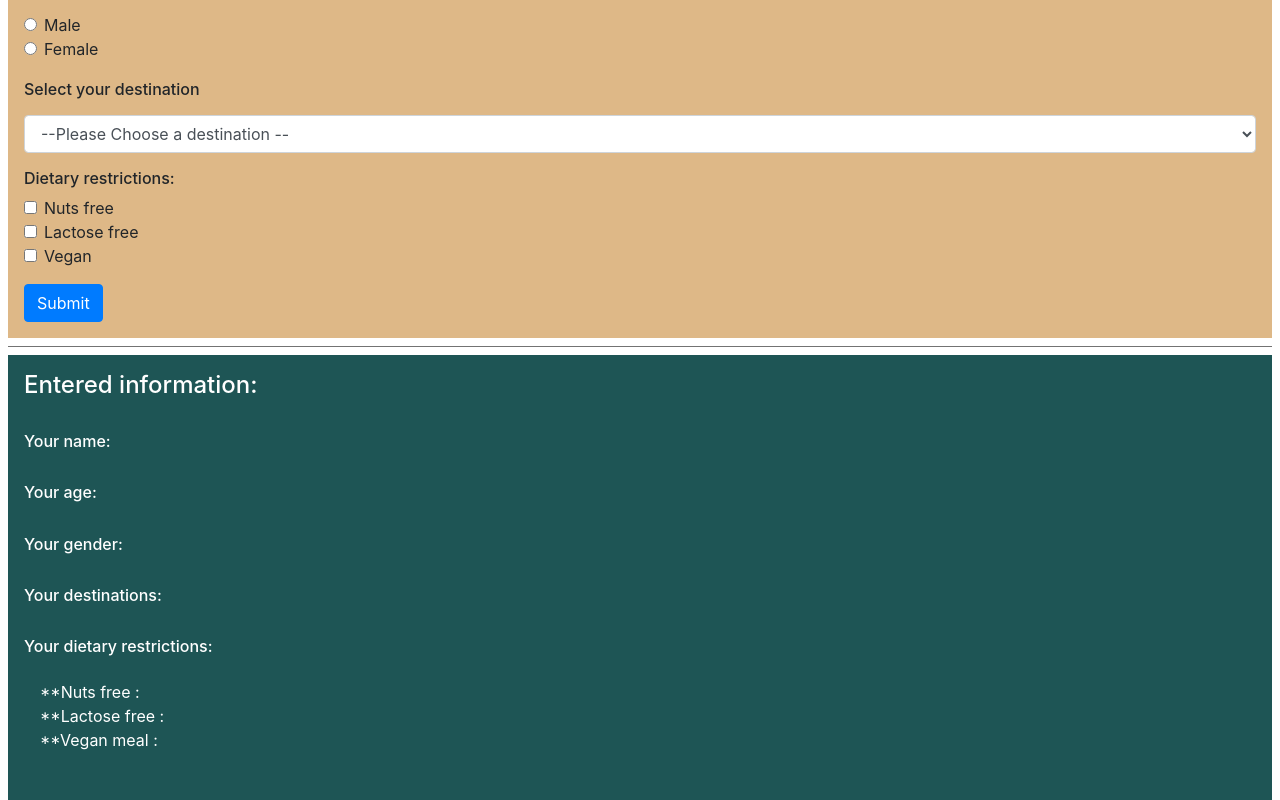
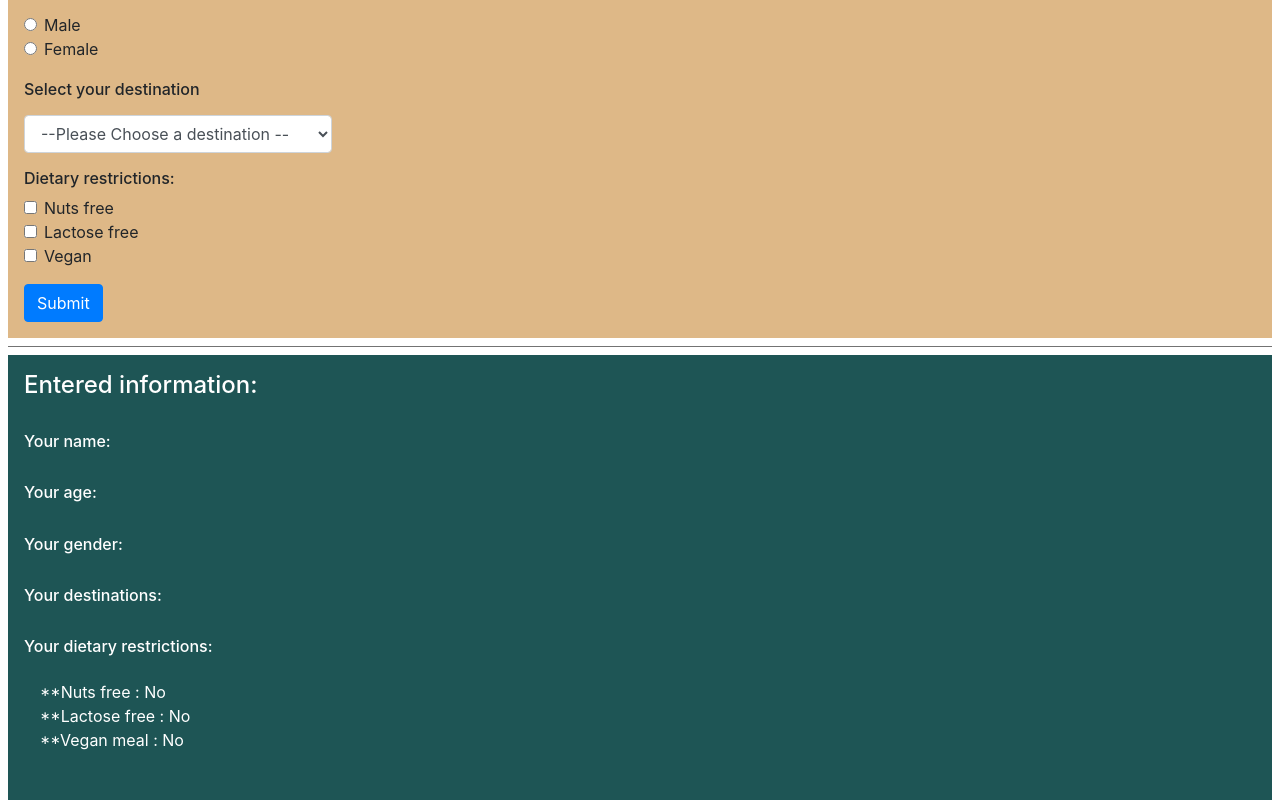
Before and after one commit to Rainstriker/OakCodeKata_codecamp_-6, a React (Create React App) app in the folder Project/React/oak_code_kata/: page /sample_form in a window 1280 px wide. Shown: the part 285-1085 px from the top of the page. Built offline with nearby package versions, Linux system fonts and the light colour scheme.

Commit message:
Sample Form Done!

```diff
--- a/Project/React/oak_code_kata/src/components/SampleForm/EnteredInfo.js
+++ b/Project/React/oak_code_kata/src/components/SampleForm/EnteredInfo.js
@@ -1,18 +1,19 @@
 import React from 'react';
+import { propTypes } from 'react-bootstrap/esm/Image';
 
-const EnteredInfo = () => {
+const EnteredInfo = props => {
   return (
     <div className="p-3" style={{backgroundColor: "#1E5555", color: "white"}}>
-      <h4>Entered information:</h4><br />
-      <h6>Your name: </h6><br />
-      <h6>Your age: </h6><br />
-      <h6>Your gender: </h6><br />
-      <h6>Your destinations: </h6><br />
+      <h4>Entered information: </h4><br />
+      <h6>Your name: {props.firstName} {props.lastName}</h6><br />
+      <h6>Your age: {props.age}</h6><br />
+      <h6>Your gender: {props.gender}</h6><br />
+      <h6>Your destinations: {props.destination}</h6><br />
       <h6>Your dietary restrictions: </h6><br />
       <div className="pl-3 pb-4" style={{lineHeight: 0.5}}>
-        <p>**Nuts free : </p>
-        <p>**Lactose free : </p>
-        <p>**Vegan meal : </p>
+        <p>**Nuts free : {props.nutsFree ? 'Yes' : 'No'}</p>
+        <p>**Lactose free : {props.lactoseFree ? 'Yes' : 'No'}</p>
+        <p>**Vegan meal : {props.isVegan ? 'Yes' : 'No'}</p>
       </div>
     </div>
   );
--- a/Project/React/oak_code_kata/src/components/SampleForm/FormInput.js
+++ b/Project/React/oak_code_kata/src/components/SampleForm/FormInput.js
@@ -4,13 +4,13 @@ const FormInput = props => {
   return (
     <form className="p-3" style={{backgroundColor: "#DEB887"}}>
       <div className="form-group">
-        <input type="text" placeholder="First Name" onChange={props.firstName}/>
+        <input className="w-50" type="text" placeholder="First Name" onChange={props.firstName}/>
       </div>
       <div className="form-group">
-        <input type="text" placeholder="Last Name" onChange={props.lastName}/>
+        <input className="w-50" type="text" placeholder="Last Name" onChange={props.lastName}/>
       </div>
       <div className="form-group">
-        <input type="text" placeholder="Age" onChange={props.age}/>
+        <input className="w-50" type="text" placeholder="Age" onChange={props.age}/>
       </div>
       <br />
       <div className="form-group">
@@ -29,7 +29,7 @@ const FormInput = props => {
             Select your destination
           </h6>
         </label>
-        <select className="form-control" onChange={props.destination}>
+        <select className="form-control w-25" onChange={props.destination}>
           <option key="1" value="">--Please Choose a destination --</option>
           <option key="2">Thailand</option>
           <option key="3">Japan</option>
--- a/Project/React/oak_code_kata/src/components/SampleForm/SampleForm.js
+++ b/Project/React/oak_code_kata/src/components/SampleForm/SampleForm.js
@@ -70,7 +70,16 @@ const SampleForm = () => {
         submit={submitHandle}
       />
       <hr className="my-2" style={{backgroundColor: "grey"}}/>
-      <EnteredInfo />
+      <EnteredInfo
+        firstName={firstName}
+        lastName={lastName}
+        age={age}
+        gender={gender}
+        destination={destination}
+        nutsFree={nutsFree}
+        lactoseFree={lactoseFree}
+        isVegan={isVegan}
+      />
     </div>
   );
 }
```
Also changed, not shown: 1 other file (tests, documents, lock files or other folders).
